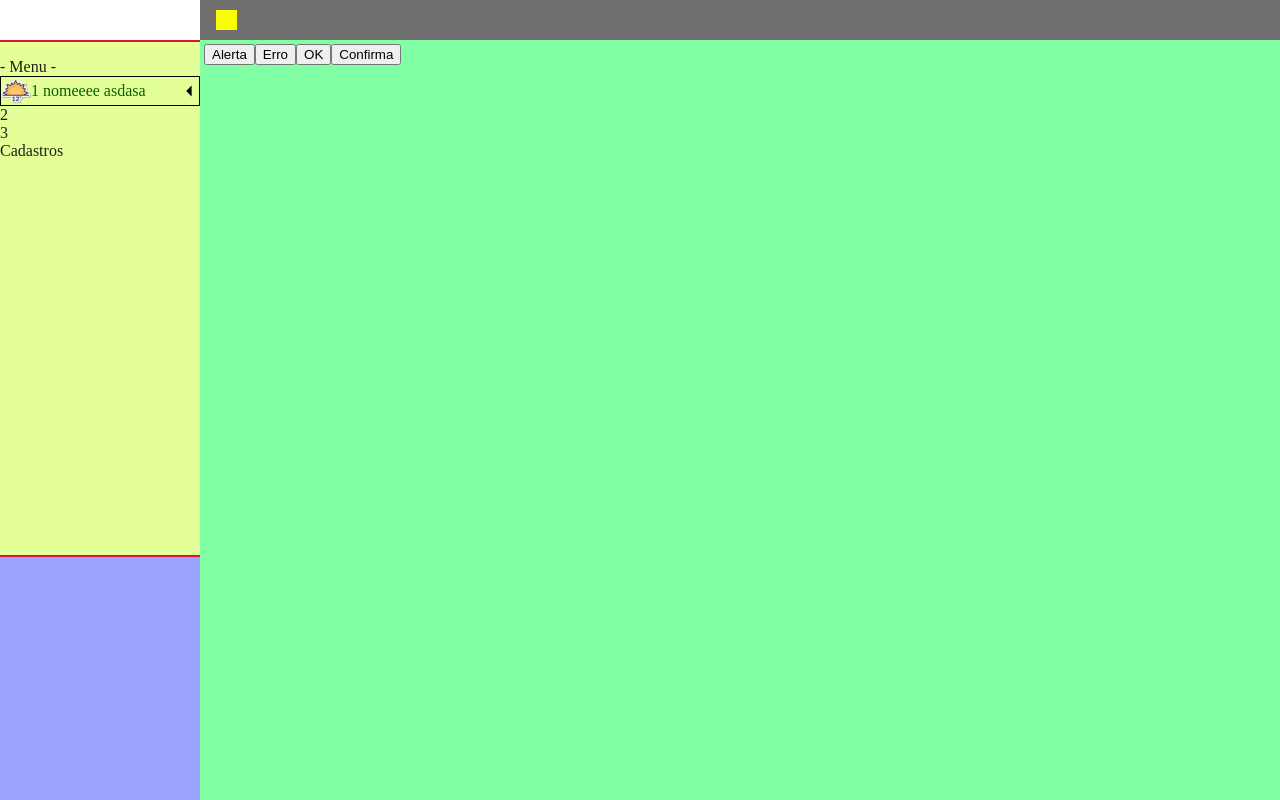
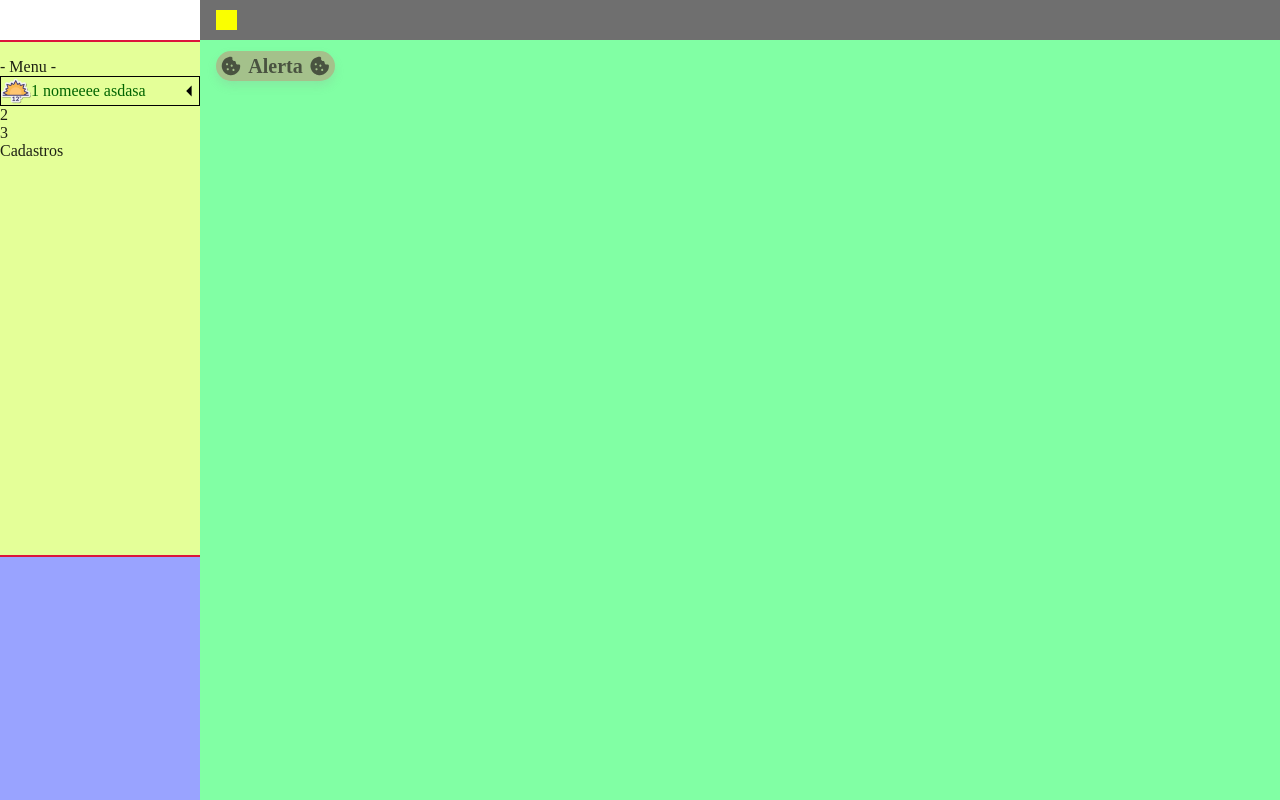
Before and after one commit to douglas9932/TescaroTechAviacaoWeb, a React (Create React App) app: page /Home in a window 1280 px wide. Built offline with nearby package versions, Linux system fonts and the light colour scheme.

Commit message:
Criando Botão Customizado!

```diff
--- /dev/null
+++ b/src/Components/Buttons/Buttons.tsx
@@ -0,0 +1,64 @@
+import { CSSProperties, FunctionComponent } from "react";
+import StyleButtons from "./Css/Buttons.module.css";
+
+type ButtonsType = {
+  onClick? (): void;
+  Text?: string | any;
+  type?:string;
+
+  IconEnd?: string;
+  IconStart?: string;
+
+  TextAlign?: string;
+  ButtonColor?: string;
+  TextColor?: string;
+  BorderColor?: string;
+  BorderRadiusValue?: number;
+  MaxWidth?: string;
+};
+
+const Buttons: FunctionComponent<ButtonsType> = ({
+  onClick,
+  Text,
+  type,
+  IconEnd,
+  IconStart,
+  TextAlign,
+  ButtonColor,
+  TextColor,
+  BorderColor,
+  BorderRadiusValue,
+  MaxWidth
+}) => {
+
+  const styles: CSSProperties = {};
+  let Icon1;
+  let Icon2;
+  if(BorderRadiusValue != 0 && BorderRadiusValue != null){
+    styles.borderRadius=  BorderRadiusValue;
+  }
+
+  if(IconStart != "" && IconStart!= null){
+    Icon1 = (
+    <div className={StyleButtons.iconstart}>
+      <img className={StyleButtons.vectorIcon} alt="" src={IconStart} />
+    </div>)
+  }
+
+  if(IconEnd!= "" && IconEnd!= null){
+    Icon2 = (
+    <div className={StyleButtons.iconend}>
+      <img className={StyleButtons.vectorIcon} alt="" src={IconEnd} />
+    </div>)
+  }
+
+  return (
+    <div id="ButtonID" className={StyleButtons.button} style={styles} onClick={onClick}>
+      {Icon1}
+      <div className={StyleButtons.text}>{Text}</div>
+      {Icon2}
+    </div>
+  );
+};
+
+export default Buttons;
--- /dev/null
+++ b/src/Components/Buttons/Css/Buttons.module.css
@@ -0,0 +1,102 @@
+:root {
+  /* fonts */
+  --font-nunito: Nunito;
+  --font-inter: Inter;
+  --font-roboto: Roboto;
+  --font-quicksand: Quicksand;
+
+  /* font sizes */
+  --font-size-xl: 20px;
+  --font-size-sm: 14px;
+  --font-size-xs: 12px;
+  --font-size-5xs: 8px;
+  --font-size-lg: 18px;
+  --font-size-base: 16px;
+  --font-size-5xl: 24px;
+
+  /* Colors */
+  --color-white: #fff;
+  --color-palegreen-100: #81ffa4;
+  --color-dimgray: #6f6f6f;
+  --color-lightskyblue: #72ccff;
+  --color-cornflowerblue: #99a3ff;
+  --cta-background-color: #a4c18b;
+  --color-darkslategray-100: #42526e;
+  --color-darkslategray-200: #495340;
+  --color-blueviolet: #9747ff;
+  --color-whitesmoke-100: #f5f6f8;
+  --color-whitesmoke-200: #f4f5f7;
+  --color-slategray: #5e6c84;
+  --color-orangered: #de350b;
+  --color-orange: #ffab00;
+  --color-royalblue: #0062bc;
+  --color-royalblue-100: #0052cc;
+  --material-theme: #6200ee;
+  --color-black: #000;
+  --color-darkslateblue: #004382;
+  --color-dodgerblue-100: #0085ff;
+  --color-dodgerblue-200: #0077e4;
+  --color-teal: #256d7c;
+  --color-maroon: #6b0000;
+
+  /* Gaps */
+  --gap-11xs: 2px;
+  --gap-6xs: 7px;
+  --gap-xs: 12px;
+  --gap-5xs: 8px;
+  --gap-8xs: 5px;
+  --gap-7xs: 6px;
+  --gap-12xs: 1px;
+
+  /* Paddings */
+  --padding-8xs: 5px;
+  --padding-xl: 20px;
+  --padding-3xs: 10px;
+  --padding-base: 16px;
+  --padding-11xs: 2px;
+
+  /* border radiuses */
+  --br-5xl: 24px;
+  --br-8xs: 5px;
+  --br-10xs: 3px;
+  --br-9xs: 4px;
+  --br-xl: 20px;
+}
+
+
+.vectorIcon {
+  position: relative;
+  width: 20.31px;
+  height: 20.31px;
+}
+.iconstart {
+  display: flex;
+  flex-direction: column;
+  align-items: center;
+  justify-content: center;
+}
+.text {
+  position: relative;
+  line-height: 30px;
+  font-weight: 900;
+}
+.button,
+.iconend {
+  display: flex;
+  flex-direction: row;
+  align-items: center;
+  justify-content: center;
+}
+.button {
+  position: absolute;
+  top: 11px;
+  left: 16px;
+  background-color: var(--cta-background-color);
+  box-shadow: 0 5px 10px rgba(149, 149, 149, 0.2);
+  padding: 0 var(--padding-8xs);
+  gap: var(--gap-6xs);
+  text-align: left;
+  font-size: var(--font-size-xl);
+  color: var(--color-darkslategray-200);
+  font-family: var(--font-nunito);
+}
--- a/src/Formularios/Home.tsx
+++ b/src/Formularios/Home.tsx
@@ -1,9 +1,11 @@
 import { FunctionComponent, useCallback, useState } from 'react';
-import { Button } from 'semantic-ui-react';
+
 import { ETipoMensagem } from '../Enuns/ETipoMensagem';
 import { Master } from './Bases/Master';
 import Mensagem from './Mensagem/Mensagem';
 import { CamposMensagemBO } from '../ClassBO/CamposMensagemBO';
+import { Button } from '../Components/Buttons/Button';
+import Buttons from '../Components/Buttons/Buttons';
 
 
 let msg: JSX.Element;
@@ -39,10 +41,17 @@ export const Home: FunctionComponent = () => {
   return (
     <>
       <Master FechaMensagem={CloseMessage} MostrarMensagem={isMessage}>
-        <button onClick={BtnAlerta} type="submit">Alerta</button>
-        <button onClick={BtnErro} type="submit">Erro</button>
-        <button onClick={BtnDone} type="submit">OK</button>
-        <button onClick={BtnConfirm} type="submit">Confirma</button>
+        <Buttons
+        onClick={BtnAlerta}
+        type="submit"
+        Text={"Alerta"}
+        BorderRadiusValue={25}
+        IconStart={"./vector1.svg"}
+        IconEnd={"./vector.svg"}/>
+
+        {/* <Button onClick={BtnErro} type="submit" text={"Erro"}/>
+        <Button onClick={BtnDone} type="submit" text={"OK"}/>
+        <Button onClick={BtnConfirm} type="submit" css={"undefined"} text={"Confirmação"}/>   */}
       </Master>
     </>
   );
```
Also changed, not shown: src/Components/Buttons/Button.tsx (+26 -6 lines), public/vector.svg (added), public/vector1.svg (added).
